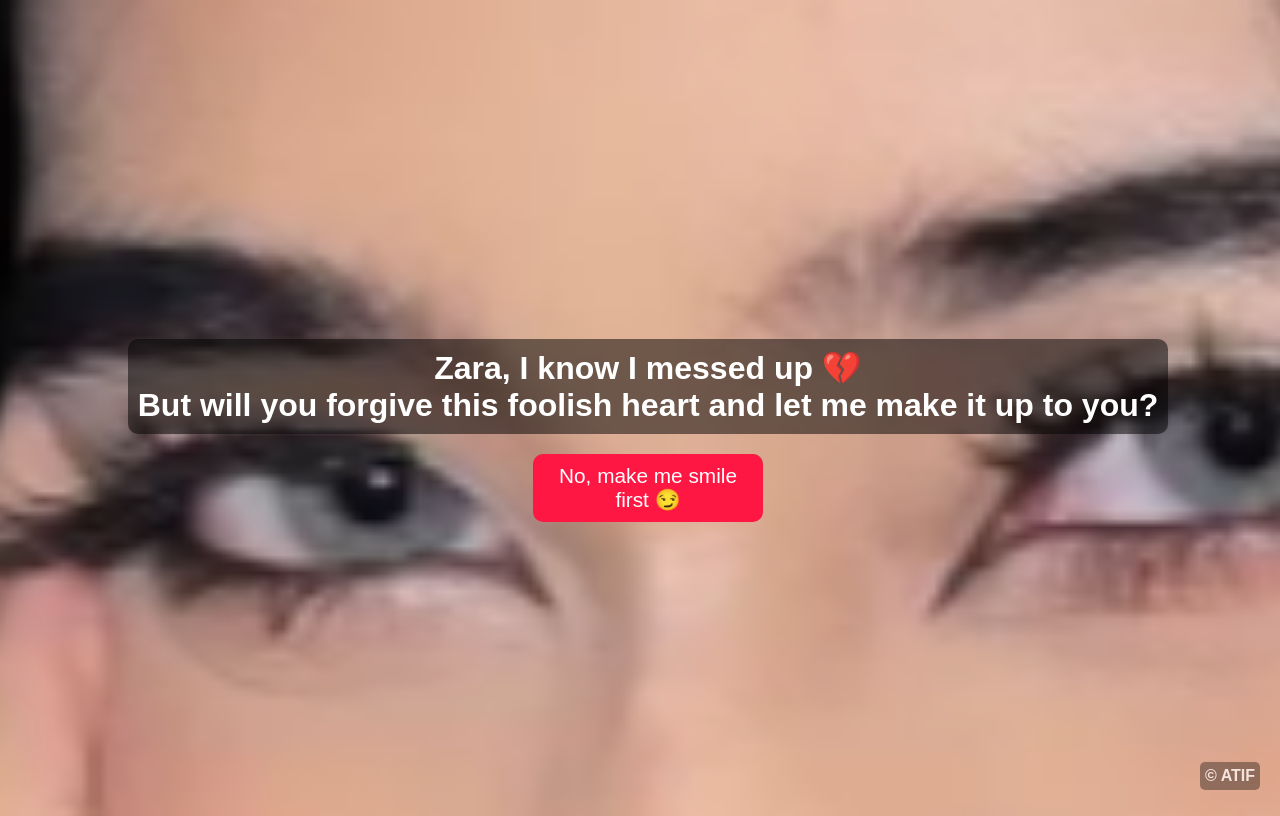
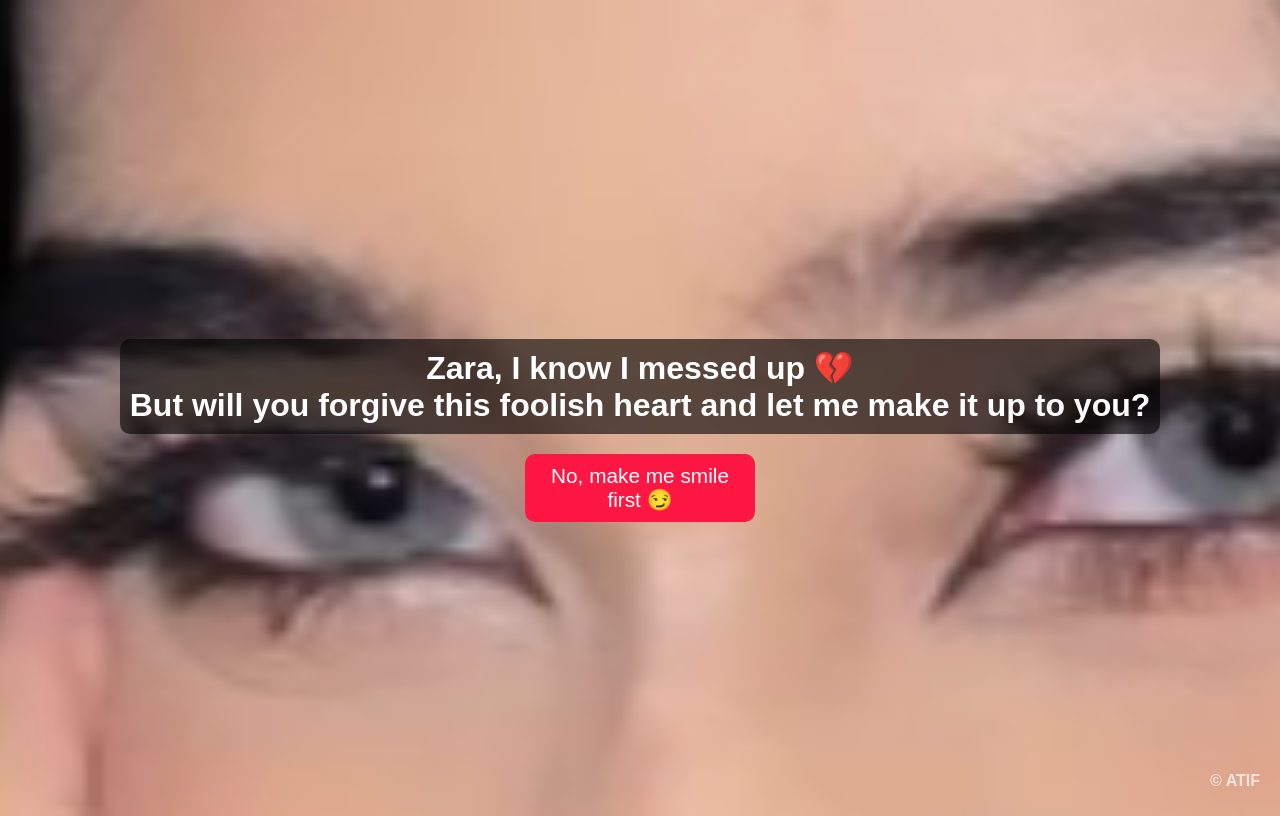
Before and after one commit to NotAtif/blue-eyes, a plain HTML site: page index.html in a window 1280 px wide. Drawn offline with Linux system fonts and the light colour scheme.

Commit message:
Update index.html

```diff
--- a/index.html
+++ b/index.html
@@ -8,21 +8,20 @@
         body {
             font-family: Arial, sans-serif;
             text-align: center;
-            background: url('https://github.com/NotAtif/blue-eyes/blob/main/Screenshot%202025-02-22%20232257.png?raw=true') no-repeat center center/cover;
+            background: url('https://raw.githubusercontent.com/NotAtif/blue-eyes/main/Screenshot%202025-02-22%20232257.png') no-repeat center center/cover;
             height: 100vh;
-            width: 100vw;
             display: flex;
             flex-direction: column;
             justify-content: center;
             align-items: center;
             color: white;
-            overflow: hidden; /* Prevent scrolling */
+            overflow: hidden; /* Prevents scrolling */
         }
 
         h1 {
             font-size: 2rem;
             margin-bottom: 20px;
-            background: rgba(0, 0, 0, 0.5); /* Add slight transparency for better readability */
+            background: rgba(0, 0, 0, 0.6);
             padding: 10px;
             border-radius: 10px;
         }
@@ -60,9 +59,6 @@
             font-size: 1rem;
             font-weight: bold;
             opacity: 0.7;
-            background: rgba(0, 0, 0, 0.5);
-            padding: 5px;
-            border-radius: 5px;
         }
     </style>
 </head>
@@ -79,10 +75,9 @@
     <script>
         const noBtn = document.getElementById("noBtn");
 
-        // Keep "No" button in place until hovered
         noBtn.addEventListener("mouseover", () => {
             const x = Math.random() * (window.innerWidth - 100);
-            const y = Math.random() * (window.innerHeight - 50);
+            const y = Math.random() * (window.innerHeight - 100);
             noBtn.style.left = `${x}px`;
             noBtn.style.top = `${y}px`;
         });
```
